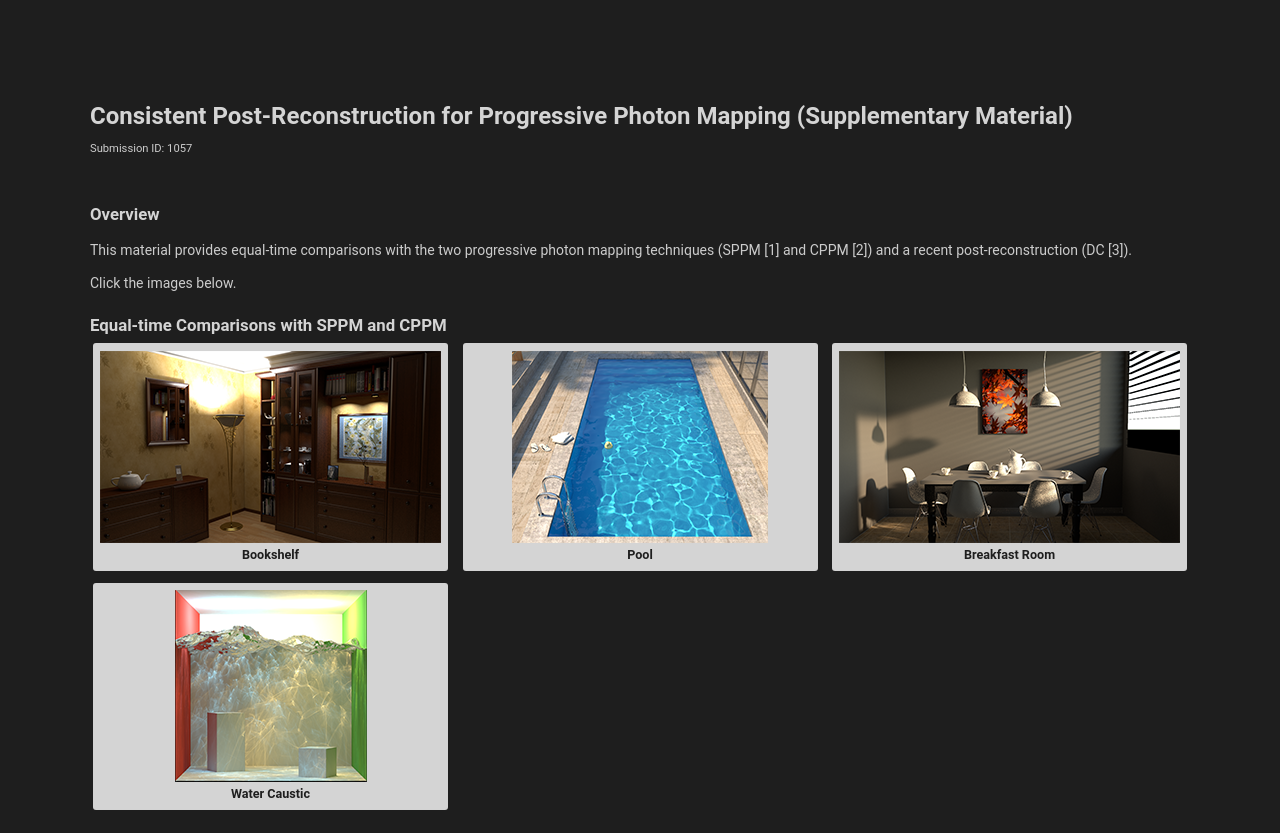
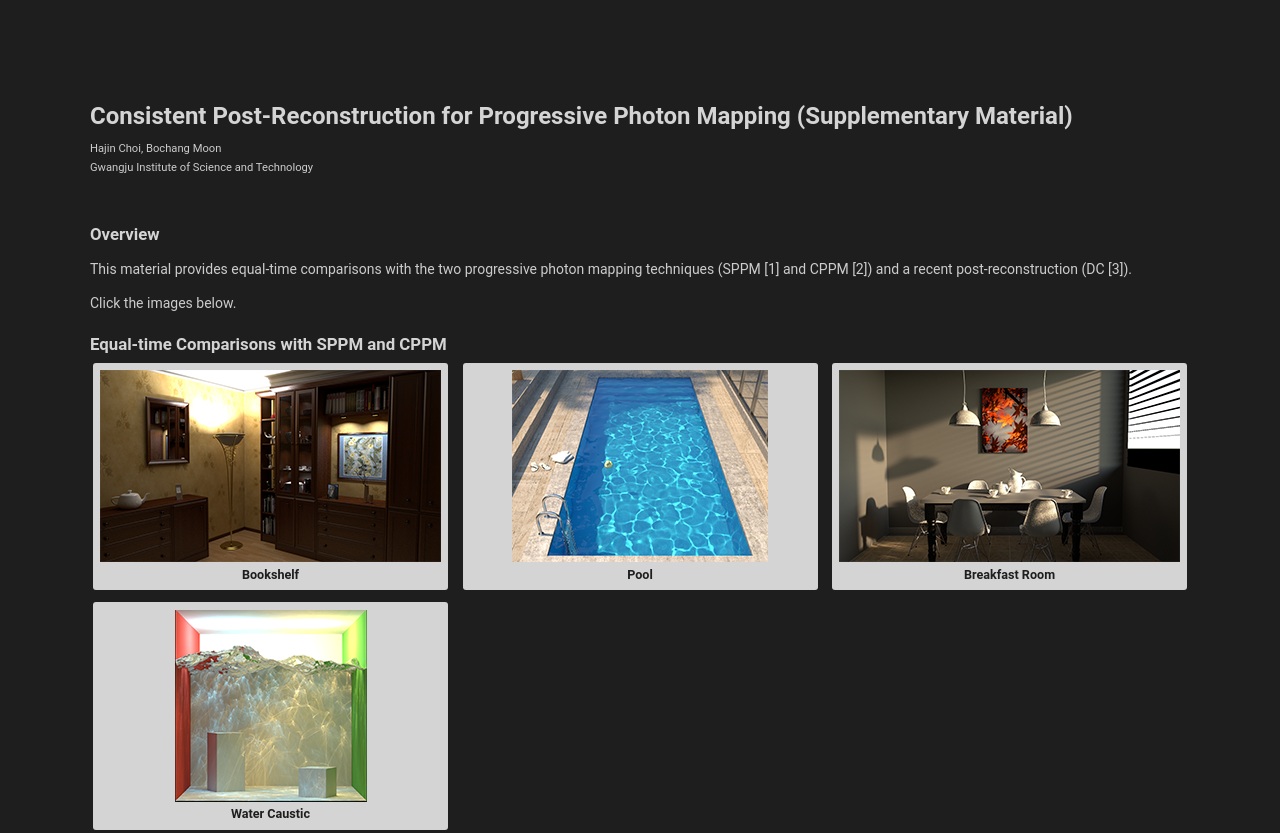
Before and after one commit to CGLab-GIST/consistent-recon-viewer, a plain HTML site: page index.html in a window 1280 px wide. Shown: the top 833 px of the page. Drawn offline with Linux system fonts and the light colour scheme.

Commit message:
Add authors

```diff
--- a/index.html
+++ b/index.html
@@ -18,7 +18,8 @@
             Consistent Post-Reconstruction for Progressive Photon Mapping (Supplementary Material)
         </h1>
         <p class="authors">
-            Submission ID: 1057
+            Hajin Choi, Bochang Moon <br>
+            Gwangju Institute of Science and Technology
         </p>
         <h2>
             Overview
```
